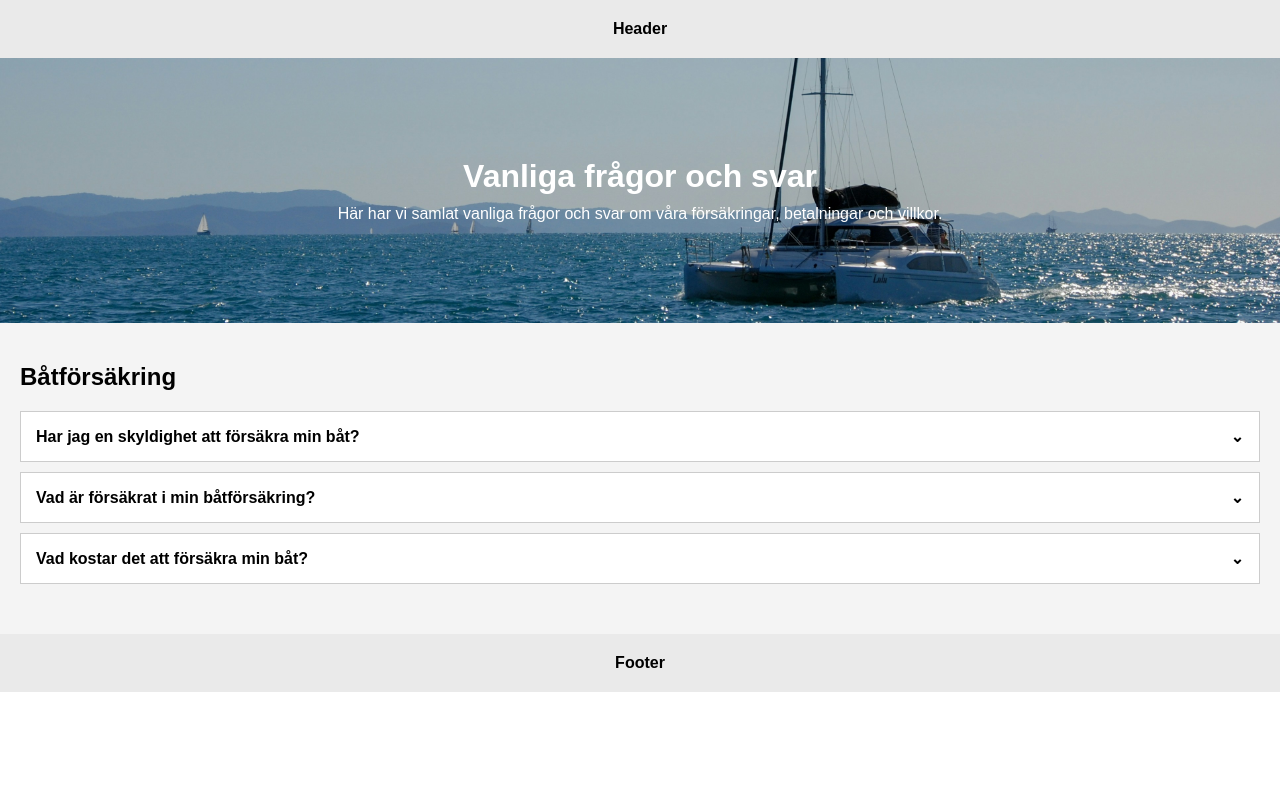
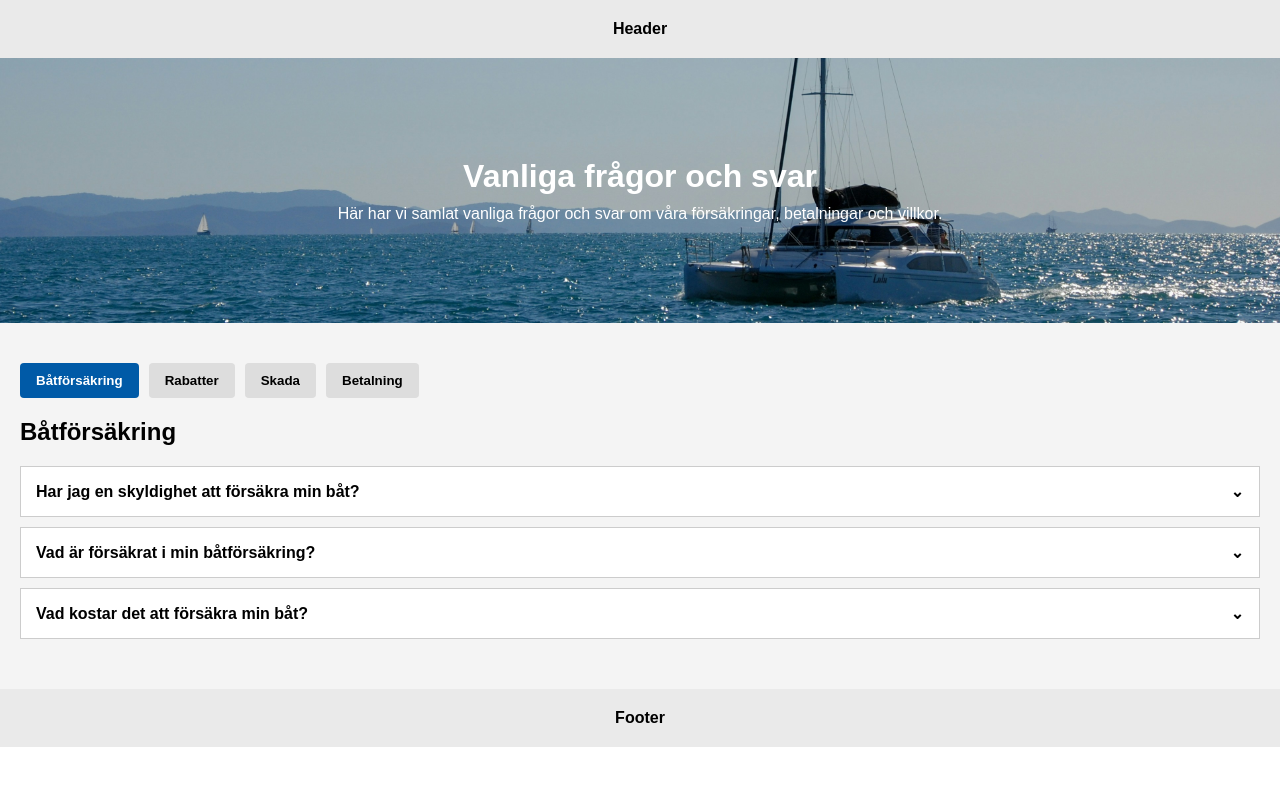
Before and after one commit to carolreedcruz/faq-component, a React (Vite) app: page / in a window 1280 px wide. Shown: the top 786 px of the page. Built offline with nearby package versions, Linux system fonts and the light colour scheme.

Commit message:
Skapat faqs.json och uppdaterat med sektioner

```diff
--- a/src/components/FAQ.tsx
+++ b/src/components/FAQ.tsx
@@ -1,43 +1,45 @@
 import { useState } from "react";
+import faqData from "../data/faqs.json";
 import "../styles/FAQ.css";
 
+type Section = keyof typeof faqData;
 type Question = {
   question: string;
   answer: string;
 };
 
-const questions: Question[] = [
-  {
-    question: "Har jag en skyldighet att försäkra min båt?",
-    answer: "Nej, men det är starkt rekommenderat att du gör det.",
-  },
-  {
-    question: "Vad är försäkrat i min båtförsäkring?",
-    answer: "Det kan inkludera skador på båten, ansvarsskydd och mer.",
-  },
-  {
-    question: "Vad kostar det att försäkra min båt?",
-    answer: "Det beror på båtens typ, storlek, och var den används.",
-  },
-  // Ändrar till json fil sen.
-];
-
 function FAQ() {
+  const [activeSection, setActiveSection] = useState<Section>("Båtförsäkring");
   const [openIndex, setOpenIndex] = useState<number | null>(null);
 
-  const toggleQuestion = (index: number) => {
-    setOpenIndex(openIndex === index ? null : index);
+  const handleSectionChange = (section: Section) => {
+    setActiveSection(section);
+    setOpenIndex(null);
   };
+
+  const questions = faqData[activeSection];
 
   return (
     <div className="faq-section">
-      <h2 className="faq-title">Båtförsäkring</h2>
+      <div className="faq-tabs">
+        {Object.keys(faqData).map((section) => (
+          <button
+            key={section}
+            className={`faq-tab ${activeSection === section ? "active" : ""}`}
+            onClick={() => handleSectionChange(section as Section)}
+          >
+            {section}
+          </button>
+        ))}
+      </div>
+
+      <h2 className="faq-title">{activeSection}</h2>
       <ul className="faq-list">
-        {questions.map((item, index) => (
+        {questions.map((item: Question, index: number) => (
           <li key={index} className="faq-item">
             <button
               className="faq-question"
-              onClick={() => toggleQuestion(index)}
+              onClick={() => setOpenIndex(openIndex === index ? null : index)}
             >
               {item.question}
               <span className={`arrow ${openIndex === index ? "open" : ""}`}>
--- /dev/null
+++ b/src/data/faqs.json
@@ -0,0 +1,34 @@
+{
+  "Båtförsäkring": [
+    {
+      "question": "Har jag en skyldighet att försäkra min båt?",
+      "answer": "Nej, men det är starkt rekommenderat att du gör det."
+    },
+    {
+      "question": "Vad är försäkrat i min båtförsäkring?",
+      "answer": "Det kan inkludera skador på båten, ansvarsskydd och mer."
+    },
+    {
+      "question": "Vad kostar det att försäkra min båt?",
+      "answer": "Det beror på båtens typ, storlek, och var den används."
+    }
+  ],
+  "Rabatter": [
+    {
+      "question": "Finns det samlingsrabatt?",
+      "answer": "Ja, om du har flera försäkringar samlade får du rabatt."
+    }
+  ],
+  "Skada": [
+    {
+      "question": "Vad gör jag om min båt skadas?",
+      "answer": "Anmäl skadan så snabbt som möjligt via Mina sidor."
+    }
+  ],
+  "Betalning": [
+    {
+      "question": "Hur betalar jag min försäkring?",
+      "answer": "Du kan betala via autogiro eller faktura."
+    }
+  ]
+}
--- a/src/styles/FAQ.css
+++ b/src/styles/FAQ.css
@@ -6,6 +6,32 @@
 .faq-title {
   font-size: 24px;
   margin-bottom: 20px;
+}
+
+.faq-tabs {
+  display: flex;
+  gap: 10px;
+  margin-bottom: 20px;
+  flex-wrap: wrap;
+}
+
+.faq-tab {
+  background-color: #ddd;
+  border: none;
+  padding: 10px 16px;
+  cursor: pointer;
+  border-radius: 4px;
+  font-weight: bold;
+  transition: background-color 0.2s ease;
+}
+
+.faq-tab:hover {
+  background-color: #ccc;
+}
+
+.faq-tab.active {
+  background-color: #005aa7;
+  color: white;
 }
 
 .faq-list {
@@ -47,4 +73,5 @@
   font-size: 14px;
   background-color: #f9f9f9;
   border-top: 1px solid #ccc;
+  transition: all 0.2s ease;
 }
```
